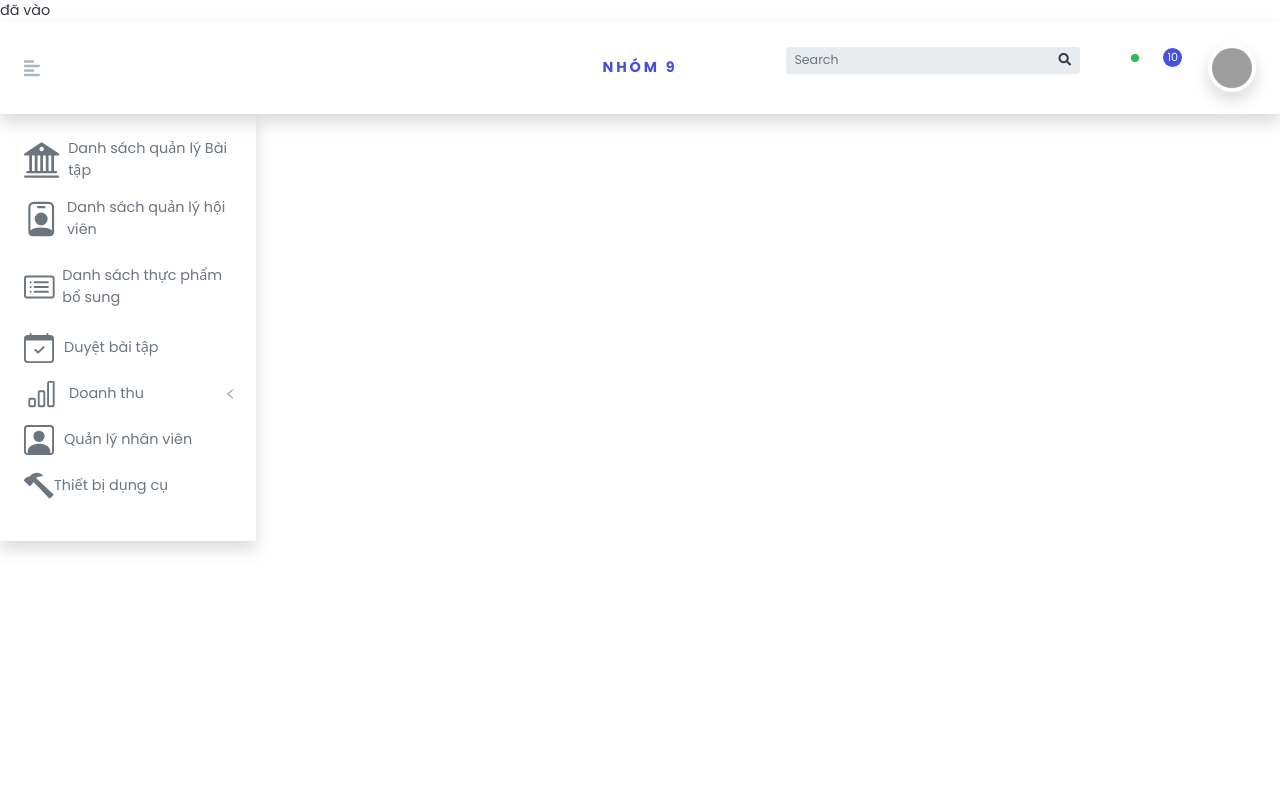
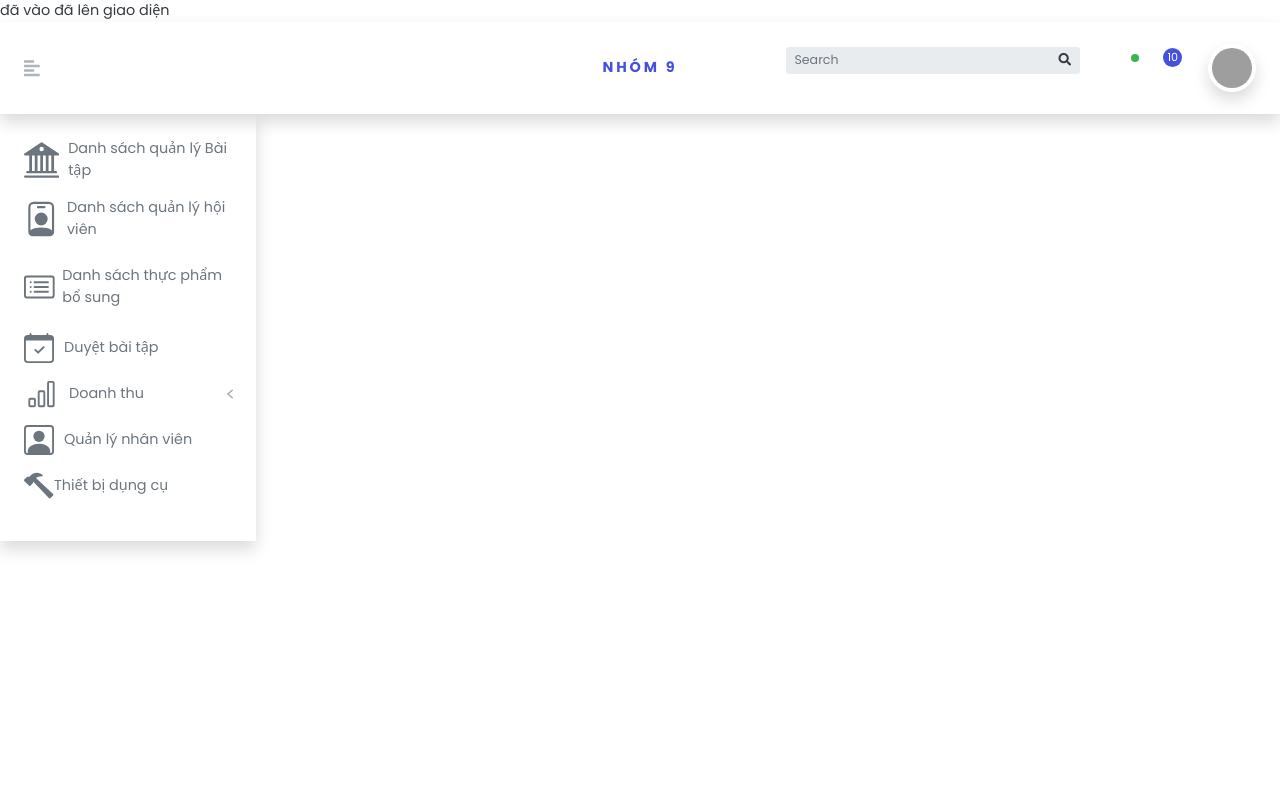
Before and after one commit to HoDienCong12c5/php_Heroku, a PHP site: page /Admin/EditWork in a window 1280 px wide. Run offline with PHP 8.4, Linux system fonts and the light colour scheme; data that the repository does not hold is empty; some libraries are stand-ins or nearby versions; grey boxes are pictures that could not be loaded.

Commit message:
Update EditWorkView.php

```diff
--- a/MVC/views/Admin/EditWorkView.php
+++ b/MVC/views/Admin/EditWorkView.php
@@ -10,7 +10,8 @@
 </head>
 <body>
     <?php
-        include "MVC/controllers/Admin/Master.php";
+    echo "đã lên giao diện";
+    include "MVC/controllers/Admin/Master.php";
         $mt=new Master();
         $mt->index();
 
```
